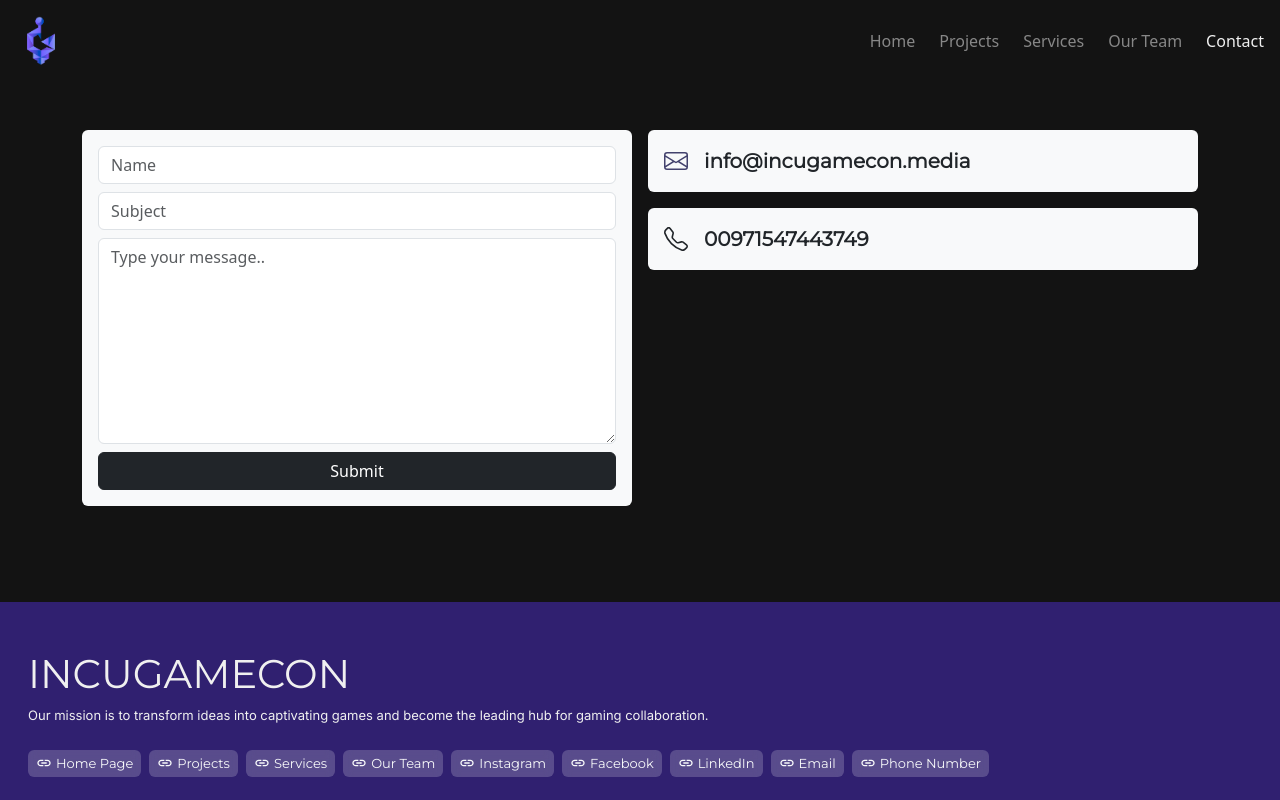
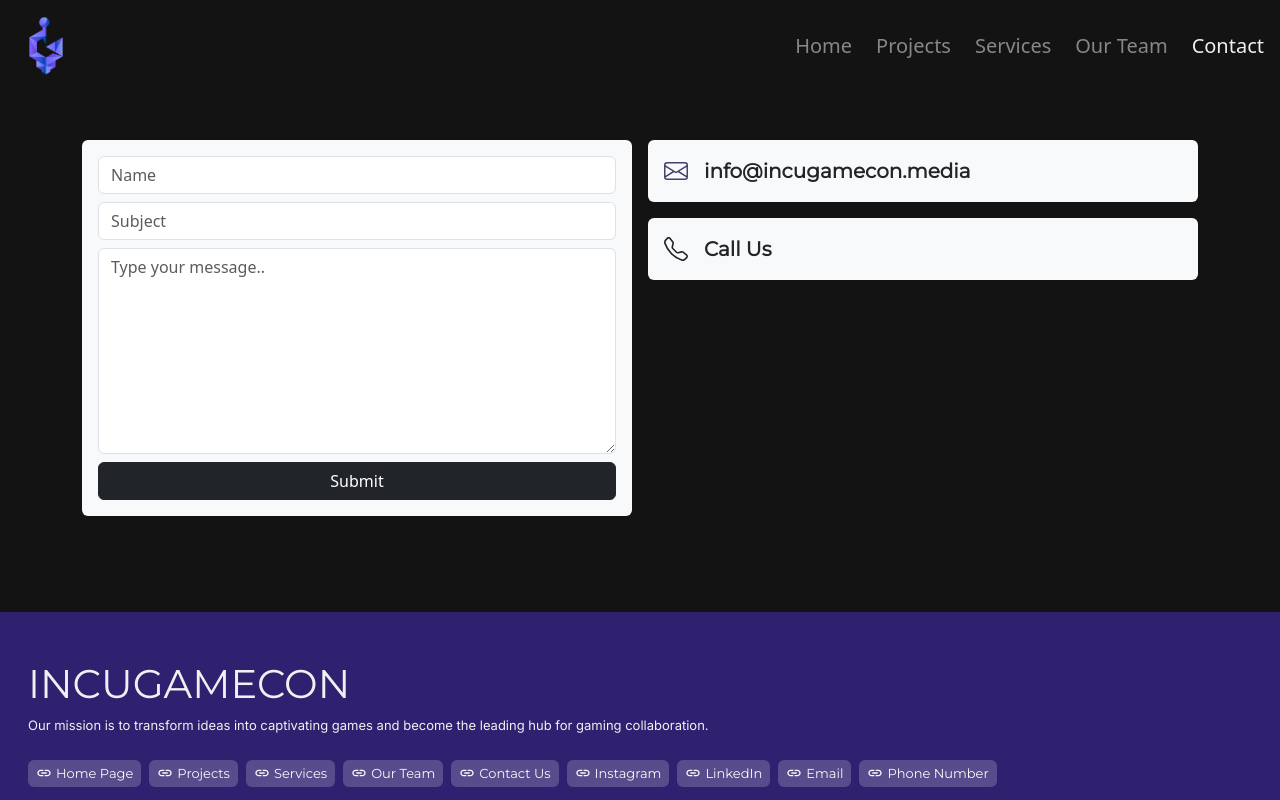
Before and after one commit to mashoun/incugamecon.media, a Vue app: page /contact in a window 1280 px wide. Shown: the top 800 px of the page. Built offline with nearby package versions, Linux system fonts and the light colour scheme.

Commit message:
+feedbacks

```diff
--- a/src/components/footer-section.vue
+++ b/src/components/footer-section.vue
@@ -10,8 +10,8 @@
                         <h1 data-aos="fade-in" data-aos-delay="500" data-aos-once="true" class="fs-1 text-igc-light font-monti fw-strong text-uppercase">{{ store.title }}</h1>
                         <p data-aos="fade-out" data-aos-delay="500" data-aos-once="true" class="text-igc-light font-inter fs-small">{{ store.headline }}</p>
                         <div class="d-flex align-items-center gap-2 my-3 flex-wrap">
-                            <a :href="node.url" v-for="node in store.footerLinks">
-                                <div data-aos="fade-out" :data-aos-delay="node.index * 300" data-aos-once="true" class="px-2 py-1 fs-small rounded bg-glass-light text-light d-flex align-items-center gap-1">
+                            <a :href="node.url" v-for="node in store.indexArray(store.footerLinks)">
+                                <div data-aos="fade-out" :data-aos-delay="node.index * 120" data-aos-once="true" class="px-2 py-1 fs-small rounded bg-glass-light text-light d-flex align-items-center gap-1">
                                     <svg xmlns="http://www.w3.org/2000/svg" height="16" class="text-light" fill="currentColor" viewBox="0 -960 960 960" width="16"><path d="M440-280H280q-83 0-141.5-58.5T80-480q0-83 58.5-141.5T280-680h160v80H280q-50 0-85 35t-35 85q0 50 35 85t85 35h160v80ZM320-440v-80h320v80H320Zm200 160v-80h160q50 0 85-35t35-85q0-50-35-85t-85-35H520v-80h160q83 0 141.5 58.5T880-480q0 83-58.5 141.5T680-280H520Z"/></svg>
                                     <span class="font-monti">{{ node.name }}</span>
                                 </div>
--- a/src/components/navbar-section.vue
+++ b/src/components/navbar-section.vue
@@ -1,12 +1,14 @@
 <template>
     <section class="bg-igc-dark position-sticky z-3 top-0 d-flex justify-content-between gap-2 px-3 py-3 text-igc-light">
-        <section data-aos-once="true" data-aos="zoom-in" data-aos-duration="1000">
-            <figure class="ratio ratio-1x1" :style="`width: ${store.logo.size};`">
-                <img :src="store.logo.src" alt="logo" class="object-fit-cover">
-            </figure>
-        </section>
+        <a href="/">
+            <section data-aos-once="true" data-aos="zoom-in" data-aos-duration="1000">
+                <figure class="ratio ratio-1x1" :style="`width: ${store.logo.size};`">
+                    <img :src="store.logo.src" alt="logo" class="object-fit-cover">
+                </figure>
+            </section>
+        </a>
         <nav class="d-none d-lg-flex align-items-center justify-content-center gap-4">
-            <a data-aos-once="true" data-aos="zoom-in" :data-aos-delay="node.index * 200" class="navi-link" :class="{'navi-link-active': isActivePage(node.url), 'navi-link':!isActivePage(node.url)}" :href="node.url" v-for="node in store.navLinks" >{{ node.name }}</a>
+            <a data-aos-once="true" data-aos="zoom-in" :data-aos-delay="node.index * 120" class="navi-link fs-5" :class="{'navi-link-active': isActivePage(node.url), 'navi-link':!isActivePage(node.url)}" :href="node.url" v-for="node in store.indexArray(store.navLinks)" >{{ node.name }}</a>
         </nav>
         <div class="d-lg-none d-flex align-items-center" type="button" data-bs-toggle="offcanvas" data-bs-target="#sidebar" aria-controls="sidebar">
             <svg xmlns="http://www.w3.org/2000/svg" width="24" height="25" fill="currentColor" class="bi bi-list"
--- a/src/components/projects-section.vue
+++ b/src/components/projects-section.vue
@@ -7,7 +7,7 @@
                 </div>
                 <div data-aos="zoom-in" data-aos-duration="1000" class="col-12">
                     <div class="pc-container">
-                        <aside v-for="node in store.projects" :key="node.id" class="project-column" :class="{ 'pc-active': node.isActive }" @click="togglePC(node)" :style="`background-image: url(${node.thumbnailSrc});`">
+                        <aside v-for="node in store.indexArray(store.projects)" :key="node.id" class="project-column" :class="{ 'pc-active': node.isActive }" @click="togglePC(node)" :style="`background-image: url(${node.thumbnailSrc});`">
                             <div v-if="node.isActive" class="pc-wrapper bg-glass-dark">
                                 <div class="p-4 d-flex flex-column gap-2">
                                     <strong class="text-igc-light fs-5 font-monti">{{ node.title }}</strong>
--- a/src/components/services-section.vue
+++ b/src/components/services-section.vue
@@ -5,7 +5,7 @@
                 <div class="col-12">
                     <h1 data-aos="zoom-in-up" data-aos-delay="500" class="font-monti text-igc-light">Our Services</h1>
                 </div>
-                <div class="col-12 col-md-6 col-lg-4" v-for="node in store.services">
+                <div class="col-12 col-md-6 col-lg-4" v-for="node in store.indexArray(store.services)">
                     <a :href="`/services/${node.id}`">
                         <section data-aos="flip-up" :data-aos-delay="node.index * 200" class="service-box">
                             <div class="sb-icon ratio ratio-1x1" style="width: 150px;">
--- a/src/css/main.css
+++ b/src/css/main.css
@@ -24,7 +24,7 @@ main {
 }
 
 .full-section {
-    height: calc(100vh - 82px);
+    height: calc(100vh - 92px);
     display: flex;
     justify-content: center;
     align-items: center;
--- a/src/css/responsive.css
+++ b/src/css/responsive.css
@@ -11,6 +11,9 @@
     .pc-active {
         height: 50vh;
         font-size: 1rem;
+    }
+    main{
+        gap: 0px;
     }
 }
 
@@ -27,4 +30,5 @@
 @media (max-width: 1200) {
     /* starting from x-large screens */
 
+
 }
--- a/src/store.js
+++ b/src/store.js
@@ -3,7 +3,7 @@ export default {
 
     logo: {
         src: '/logo.png',
-        size: '50px'
+        size: '60px'
     },
 
     title: 'IncuGameCon',
@@ -13,38 +13,33 @@ export default {
     contact: {
         email: 'info@incugamecon.media',
         number: '00971547443749',
-        linkedin: '',
-        instagram: ''
+        linkedin: 'https://www.instagram.com/incugamecon.media/',
+        instagram: 'https://www.linkedin.com/company/incugamecon/'
     },
 
     navLinks: [
         {
             name: 'Home',
-            index: 1,
             url: '/',
             isActive: true
         },
         {
             name: 'Projects',
-            index: 2,
             url: '/projects',
             isActive: false
         },
         {
             name: 'Services',
-            index: 3,
             url: '/services',
             isActive: false
         },
         {
             name: 'Our Team',
-            index: 4,
             url: '/team',
             isActive: false
         },
         {
             name: 'Contact',
-            index: 5,
             url: '/contact',
             isActive: false
         },
@@ -65,55 +60,45 @@ export default {
     footerLinks: [
         {
             name: 'Home Page',
-            index: 1,
             url: '/',
         },
         {
             name: 'Projects',
-            index: 2,
             url: '/projects',
         },
         {
             name: 'Services',
-            index: 3,
             url: '/services',
         },
         {
             name: 'Our Team',
-            index: 4,
             url: '/team',
         },
         {
-            name: 'Instagram',
-            index: 5,
-            url: '/',
+            name: 'Contact Us',
+            url: '/contact',
         },
         {
-            name: 'Facebook',
-            index: 6,
-            url: '/',
+            name: 'Instagram',
+            url: 'https://www.instagram.com/incugamecon.media/',
         },
         {
             name: 'LinkedIn',
-            index: 7,
-            url: '/',
+            url: 'https://www.linkedin.com/company/incugamecon/',
         },
         {
             name: 'Email',
-            index: 8,
-            url: '/',
+            url: 'mailto:info@incugamecon.media',
         },
         {
             name: 'Phone Number',
-            index: 9,
-            url: '/',
+            url: 'tel:00971547443749',
         },
     ],
 
     services: [
         {
             id: 'xH1A65Vx',
-            index: 1,
             icon: '/services/gear.png',
             title: 'Innovative Game Concept Development',
             offerings: [
@@ -125,7 +110,6 @@ export default {
         },
         {
             id: 'd1ENEQLW',
-            index: 2,
             icon: '/services/start.png',
             title: 'Full Service Game Development',
             offerings: [
@@ -137,7 +121,6 @@ export default {
         },
         {
             id: 'RGe9eij3',
-            index: 3,
             icon: '/services/rocket.png',
             title: 'Stratigic Marketing and Launch Support',
             offerings: [
@@ -149,7 +132,6 @@ export default {
         },
         {
             id: 'wpqQTGRw',
-            index: 4,
             icon: '/services/refresh.png',
             title: 'Ongoing Support and Evolution',
             offerings: [
@@ -161,7 +143,6 @@ export default {
         },
         {
             id: 'wR8ptSJC',
-            index: 5,
             icon: '/services/design.png',
             title: 'User-Centric Design and Accessibility',
             offerings: [
@@ -173,7 +154,6 @@ export default {
         },
         {
             id: '9wQjrxvR',
-            index: 6,
             icon: '/services/dollar-lamp.png',
             title: 'Monetization Strategy Development',
             offerings: [
@@ -188,23 +168,20 @@ export default {
     projects: [
         // {
         //     id: '1JdNEUyk',
-        //     index: 0,
-        //     title: 'PROJEKT ROGUE',
+        //        title: 'PROJEKT ROGUE',
         //     description: 'A dark fantasy RPG where players become the first Ascended of the Forsaken races—undead, orcs, elves, and more—leading a rebellion to reclaim their lands and legacy from the humans who once rose to godlike power and drove them into the shadows.',
         //     thumbnailSrc: '',
         //     isActive: true
         // },
         {
             id: 'zAULCD3B',
-            index: 0,
-            title: 'SANDS OF TIME - Game',
+            // title: 'SANDS OF TIME - Game',
             description: 'A multiplayer online arena looter shooter game with both PVP and PVE elements. The game is set in a fictionalized version of the Arabian Peninsula where players can traverse a challenging sci-fi open-world map, progress through various quests and objectives, customize and enhance their characters, and engage in a wide variety of combat against a diverse set of enemies. Choose to party up with your friends, or dive in solo as you fight other players and AI in a hostile environment.',
             thumbnailSrc: '/projects/sandsgame.jpg',
             isActive: true
         },
         {
             id: 'GfSZKj2h',
-            index: 1,
             title: 'SANDS OF TIME - SERIES',
             description: 'After a tragic scientific experiment shatters the fundamental fabric of time and space, the Arabian Peninsula emerges as the epicentre of a shattered world governed by weird, post-quantum physics that resembles old magic. This breach resurrects dead empires and marginalised communities from forgotten timelines, each with incredible powers once thought mythological. Aetherium, a powerful energy source capable of altering history, sits at the centre of the region, and these newly emboldened factions are fighting for control of it. In a world trapped between its past ideals and its future prospects, everyone stands to win or lose.',
             thumbnailSrc: '/projects/sandsshow.jpg',
@@ -212,7 +189,6 @@ export default {
         },
         {
             id: 'GkCTRjhf',
-            index: 2,
             title: 'S GAMER',
             description: 'S gamer is a show for anyone aspiring to achieve gaming literacy, as well as seasoned gamers that want to stay updated with the recent thrills of the fast evolving gaming world. ',
             thumbnailSrc: '/projects/sgamer.png',
@@ -220,7 +196,6 @@ export default {
         },
         {
             id: '4NSNYYr7z',
-            index: 3,
             title: 'THE SHIMMERING SCEPTER SAGA',
             description: `In the enchanted realm of Pixelandia, colors vanished overnight when the nefarious wizard Voxel stole the Shimmering Scepter, plunging the world into monochrome despair. Now, it's up to Pixelio, a sprightly hero with a heart full of courage, to navigate treacherous terrains and perilous puzzles to restore the lost vibrancy. Join him on this daring quest to defeat Voxel and bring back the joy and colors to Pixelandia, unraveling mysteries that hint at further adventures.`,
             thumbnailSrc: '/projects/saga.jpg',
@@ -228,7 +203,6 @@ export default {
         },
         {
             id: '99vPZ1U5',
-            index: 4,
             title: `FORTUNE'S FAVOR`,
             description: `In a world where the thrill of speed and the taste of victory are the only things that matter, a new kind of competition has emerged, fueled by the eccentric billionaire Maximus Fortune. This is the world of "Fortune’s Favor", a high-stakes, high-speed deathmatch where only the bravest, the boldest, and the fastest survive.`,
             thumbnailSrc: '/projects/fortunes.jpg',
@@ -236,7 +210,6 @@ export default {
         },
         {
             id: 'pa2AqCBB',
-            index: 5,
             title: `RETAIL RIVALS`,
             description: `Dive into an immersive online arcade-style virtual world where players engage in a multitude of game modes, battling it out to secure exclusive coupons for their favorite stores! Set within a bustling mall, interact with quirky vendors, each with their own unique backstory and missions for you. Navigate the mall, undertake quests, and challenge others in exhilarating player-versus-player game modes. Climb the leaderboards to unlock seasonal rewards. As you play, not only do you earn valuable coupons and in-game rewards, but you'll also unravel the rich tapestry of tales that the mall and its vendors have to offer.`,
             thumbnailSrc: '/projects/mall.jpg',
@@ -301,5 +274,11 @@ export default {
             headline: 'Marketing & Product Development',
             isCover: false
         },
-    ]
+    ],
+    indexArray(arr) {
+        for (let i = 1; i <= arr.length; i++) {
+            arr[i - 1].index = i;
+        }
+        return arr
+    }
 }
--- a/src/views/Contact.vue
+++ b/src/views/Contact.vue
@@ -28,7 +28,7 @@
                                 <svg xmlns="http://www.w3.org/2000/svg" width="24" height="24" fill="currentColor" class="bi bi-telephone" viewBox="0 0 16 16">
                                     <path d="M3.654 1.328a.678.678 0 0 0-1.015-.063L1.605 2.3c-.483.484-.661 1.169-.45 1.77a17.6 17.6 0 0 0 4.168 6.608 17.6 17.6 0 0 0 6.608 4.168c.601.211 1.286.033 1.77-.45l1.034-1.034a.678.678 0 0 0-.063-1.015l-2.307-1.794a.68.68 0 0 0-.58-.122l-2.19.547a1.75 1.75 0 0 1-1.657-.459L5.482 8.062a1.75 1.75 0 0 1-.46-1.657l.548-2.19a.68.68 0 0 0-.122-.58zM1.884.511a1.745 1.745 0 0 1 2.612.163L6.29 2.98c.329.423.445.974.315 1.494l-.547 2.19a.68.68 0 0 0 .178.643l2.457 2.457a.68.68 0 0 0 .644.178l2.189-.547a1.75 1.75 0 0 1 1.494.315l2.306 1.794c.829.645.905 1.87.163 2.611l-1.034 1.034c-.74.74-1.846 1.065-2.877.702a18.6 18.6 0 0 1-7.01-4.42 18.6 18.6 0 0 1-4.42-7.009c-.362-1.03-.037-2.137.703-2.877z"/>
                                 </svg>
-                                <strong class="font-monti fs-5">{{ store.contact.number }}</strong>
+                                <strong class="font-monti fs-5">Call Us</strong>
                             </aside>
                         </a>
                     </div>
--- a/src/views/Projects.vue
+++ b/src/views/Projects.vue
@@ -9,7 +9,7 @@
             <div :class="`col-12 col-lg-9 ${node.index % 2 == 0 ? 'order-lg-1' : 'order-lg-0'}`">
                 <aside class="d-flex flex-column gap-2">
                     <h2 class="font-monti fs-2 text-igc-light">{{node.title}}</h2>
-                    <p class="fs-small font-inter text-igc-grey">{{ node.description }}</p>
+                    <p class="fs-5 font-inter text-igc-grey">{{ node.description }}</p>
                 </aside>
             </div>
             <hr class="my-5 text-light order-lg-3">
```
Also changed, not shown: src/views/Team.vue (+30 -3 lines).
